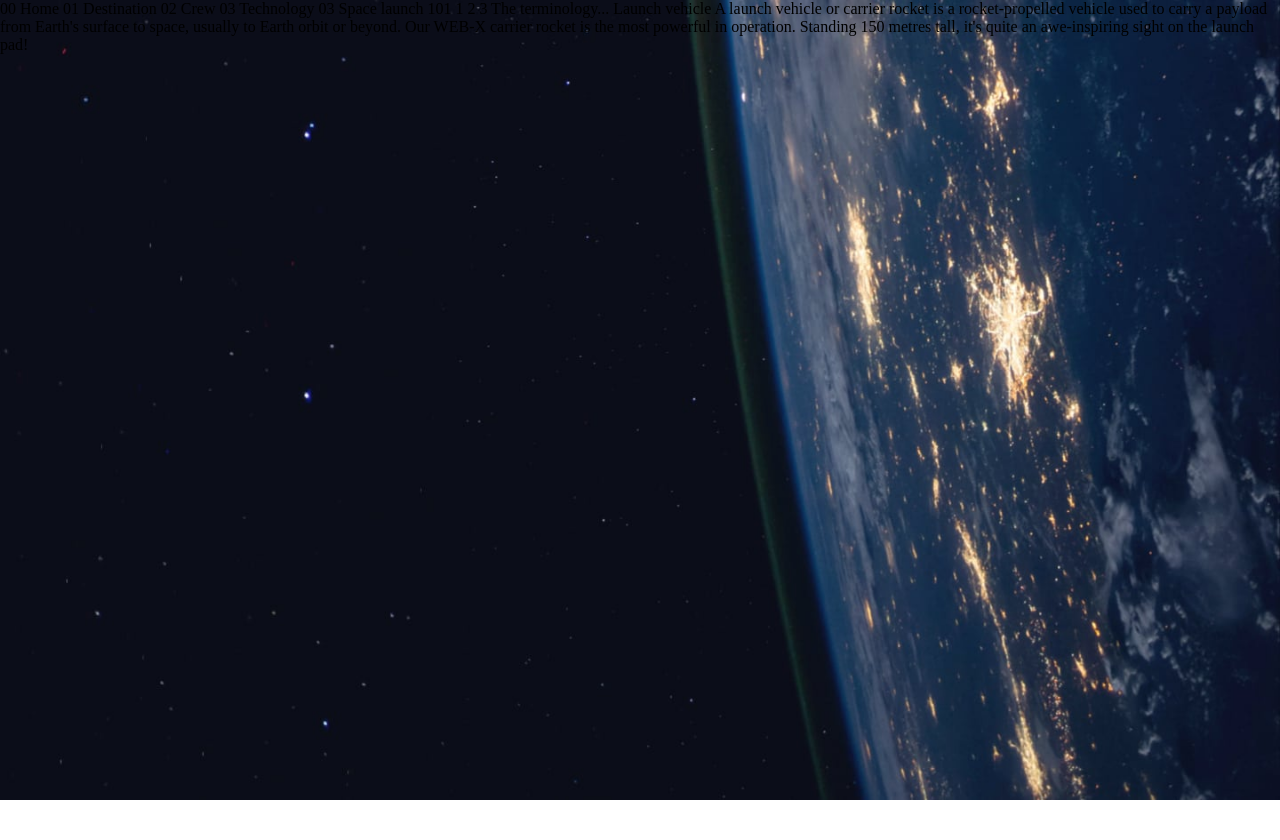
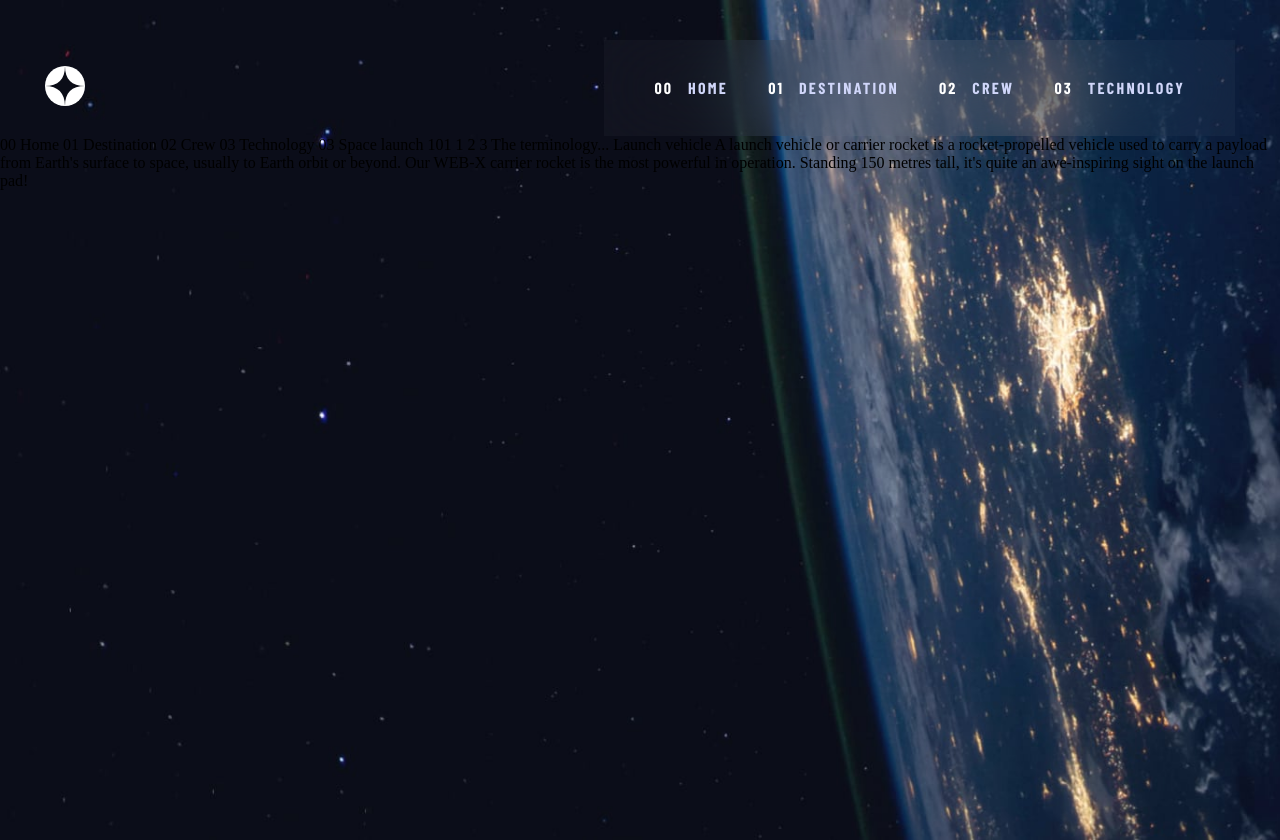
Before and after one commit to designeralabi/space-tourism-website, a plain HTML site: page technology-vehicle.html in a window 1280 px wide. Before the commit the page ends 800 px from the top, so only its background shows below. Drawn offline with nearby package versions, Linux system fonts and the light colour scheme; a web font is replaced by a local one.

Commit message:
added navbar links for all parent page

```diff
--- a/technology-vehicle.html
+++ b/technology-vehicle.html
@@ -8,7 +8,27 @@
   <title>Frontend Mentor | Space tourism website</title>
 </head>
 <body>
+  <div class="container-wrapper">
+    <div class="main-wrapper">
 
+      <!-- NavigationBar section-->
+      <nav class="navbar-wrapper">
+        <a href="http://"> <img src="./assets/shared/logo.svg" alt="logo" srcset="" id="logo-icon"></a>
+        <div class="navlinks-wrapper">
+          <img src="assets/shared/icon-hamburger.svg" id="hamburger" alt="hamburger-menu" srcset="">
+          <ul class="nav-links">
+            <li><a href="index.html">Home</a></li>
+            <li><a href="destination-moon.html">Destination</a></li>
+            <li><a href="crew-commander.html">Crew</a></li>
+            <li><a href="technology-vehicle.html">Technology</a></li>
+          </ul>
+        </div>
+      </nav>
+
+      <!-- vehicle heroSection -->
+
+    </div>
+  </div>
   00 Home
   01 Destination
   02 Crew
```
Also changed, not shown: crew-commander.html (+21 -0 lines), destination-moon.html (+1 -12 lines).
